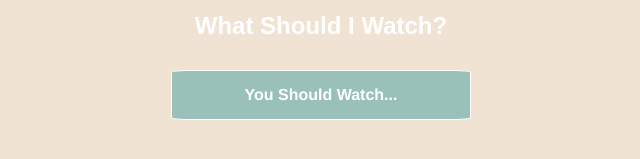
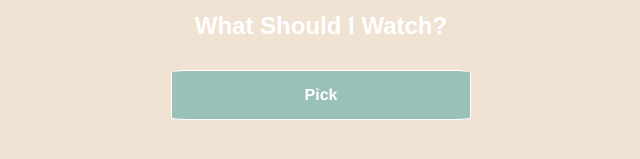
Before and after one commit to Larlar03/netflix, a plain HTML site: page index.html in a window 1280 px wide. Shown: the part 349-508 px from the top of the page, without its empty margins (319-959 px from the left). Drawn offline with Linux system fonts and the light colour scheme.

Commit message:
Update index.html

```diff
--- a/index.html
+++ b/index.html
@@ -19,7 +19,7 @@
     <h1>What Should I Watch?</h1>
 
     <div class="btn-container">
-      <button type="button" onclick="location.href='watch.html'">You Should Watch...</button>
+      <button type="button" onclick="location.href='watch.html'">Pick</button>
     </div>
   </section>
 </body>
```
